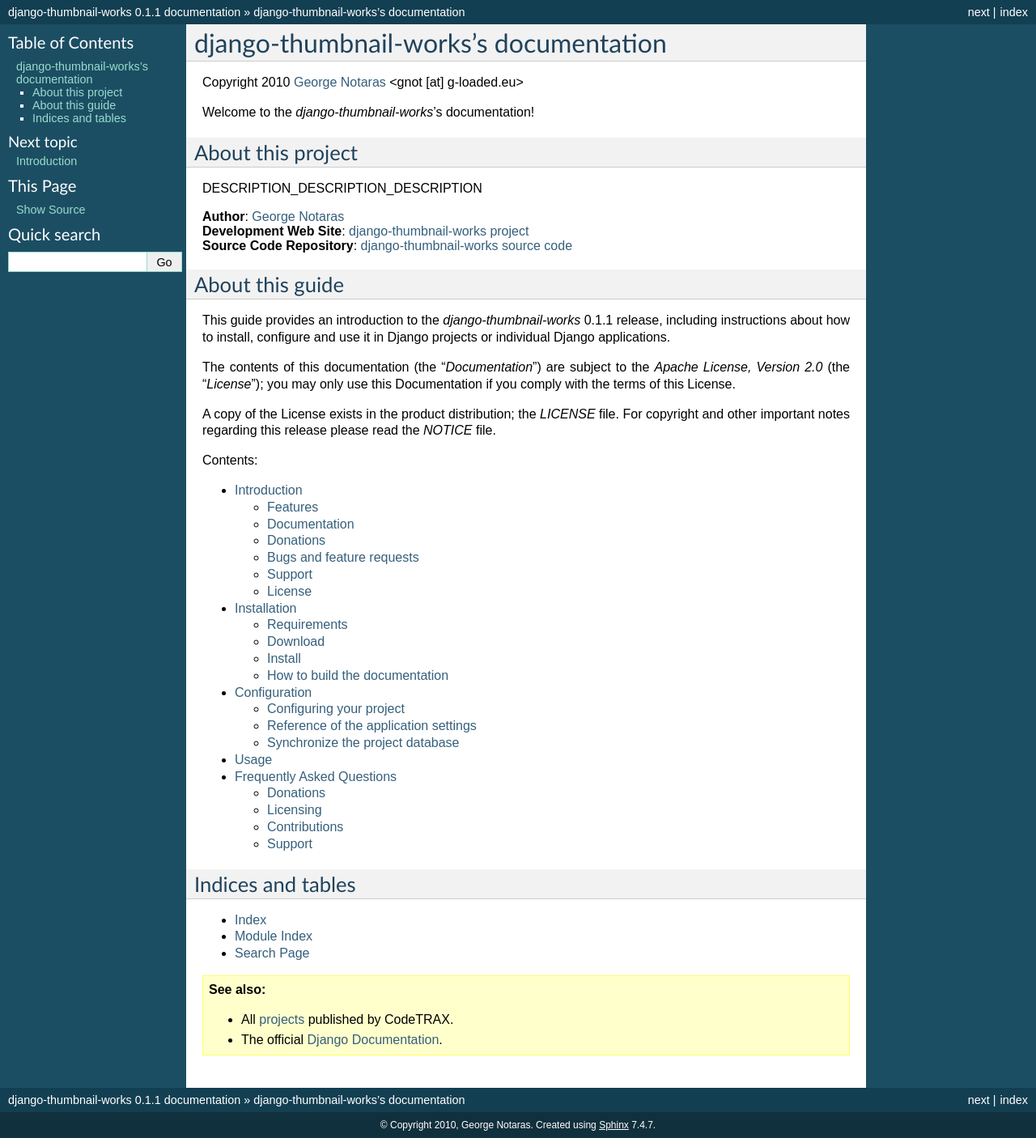
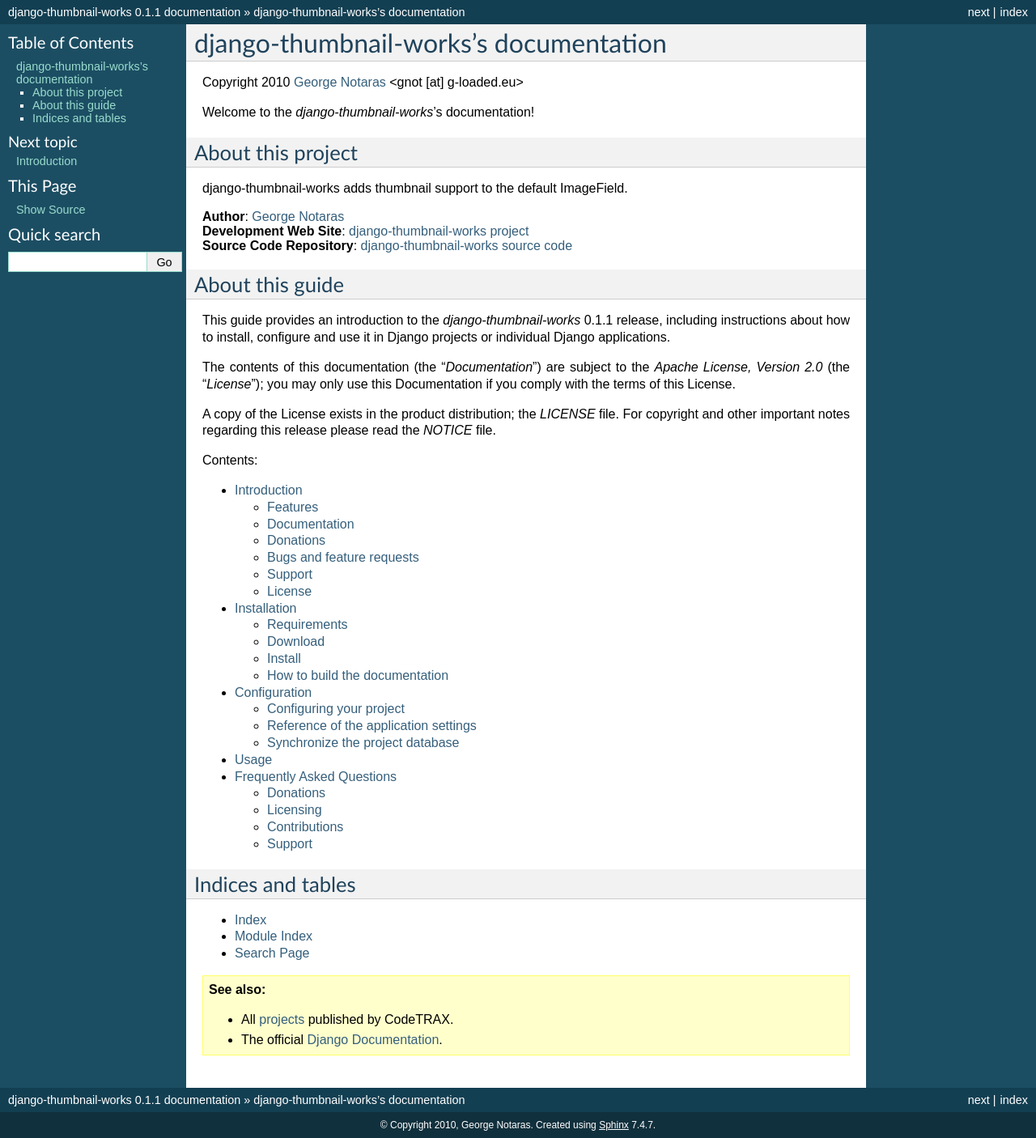
Before and after one commit to PrimarySite/django-thumbnail-works, a Sphinx documentation site: the page built from docs/index.rst, in a window 1280 px wide. Shown: the whole page at 81% size. Built offline with Sphinx 7.4.7, drawn with Linux system fonts in a browser that asks for light colours.

Commit message:
Fixed minor bugs in documentation

```diff
--- a/docs/index.rst
+++ b/docs/index.rst
@@ -17,7 +17,7 @@
 About this project
 ==================
 
-DESCRIPTION_DESCRIPTION_DESCRIPTION
+django-thumbnail-works adds thumbnail support to the default ImageField.
 
 | **Author**: `George Notaras <http://www.g-loaded.eu/>`_
 | **Development Web Site**: `django-thumbnail-works project <https://www.codetrax.org/projects/django-thumbnail-works>`_
--- a/docs/introduction.rst
+++ b/docs/introduction.rst
@@ -6,7 +6,7 @@
 This section contains an introduction to *django-thumbnail-works*, including general
 information about how to submit bug reports and make feature requests.
 
-DESCRIPTION_DESCRIPTION_DESCRIPTION
+django-thumbnail-works adds thumbnail support to the default ImageField.
 
 Licensed under the **Apache License version 2.0**. More licensing information
 exists in the license_ section.
```
